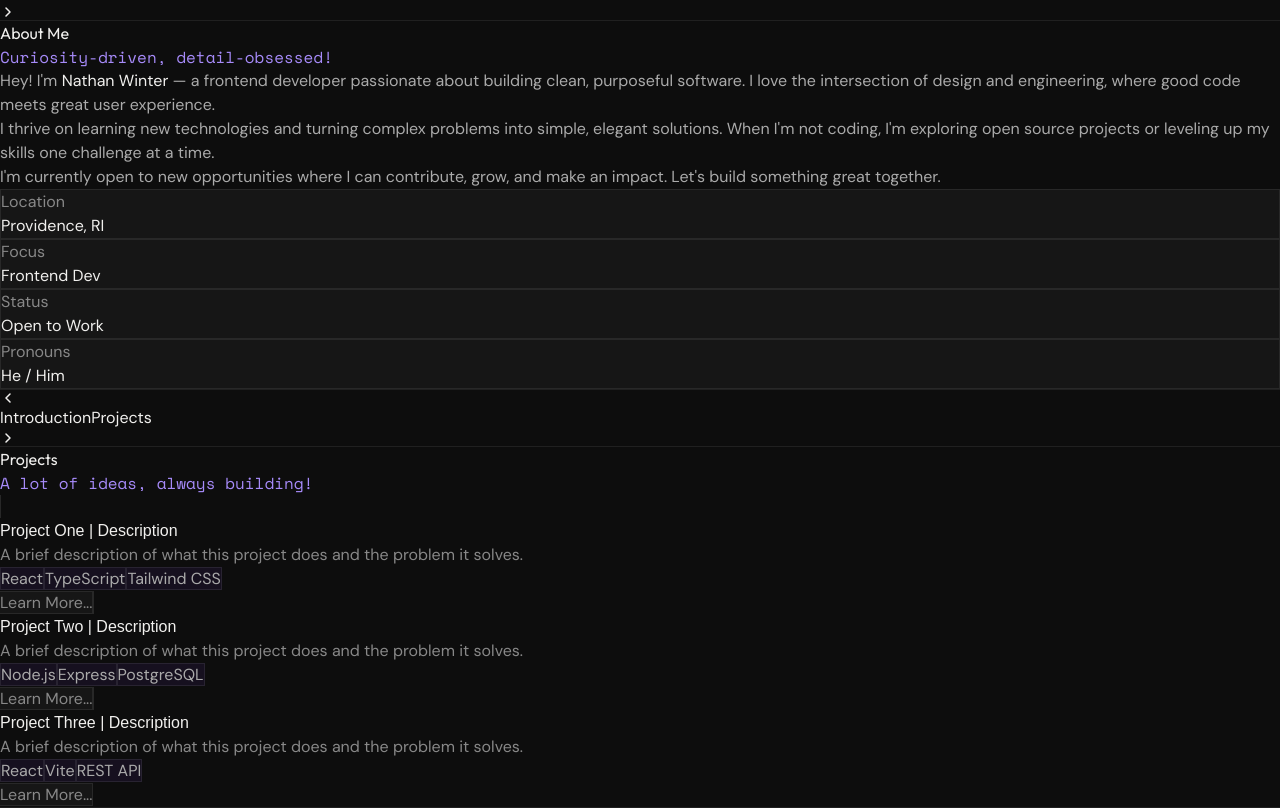
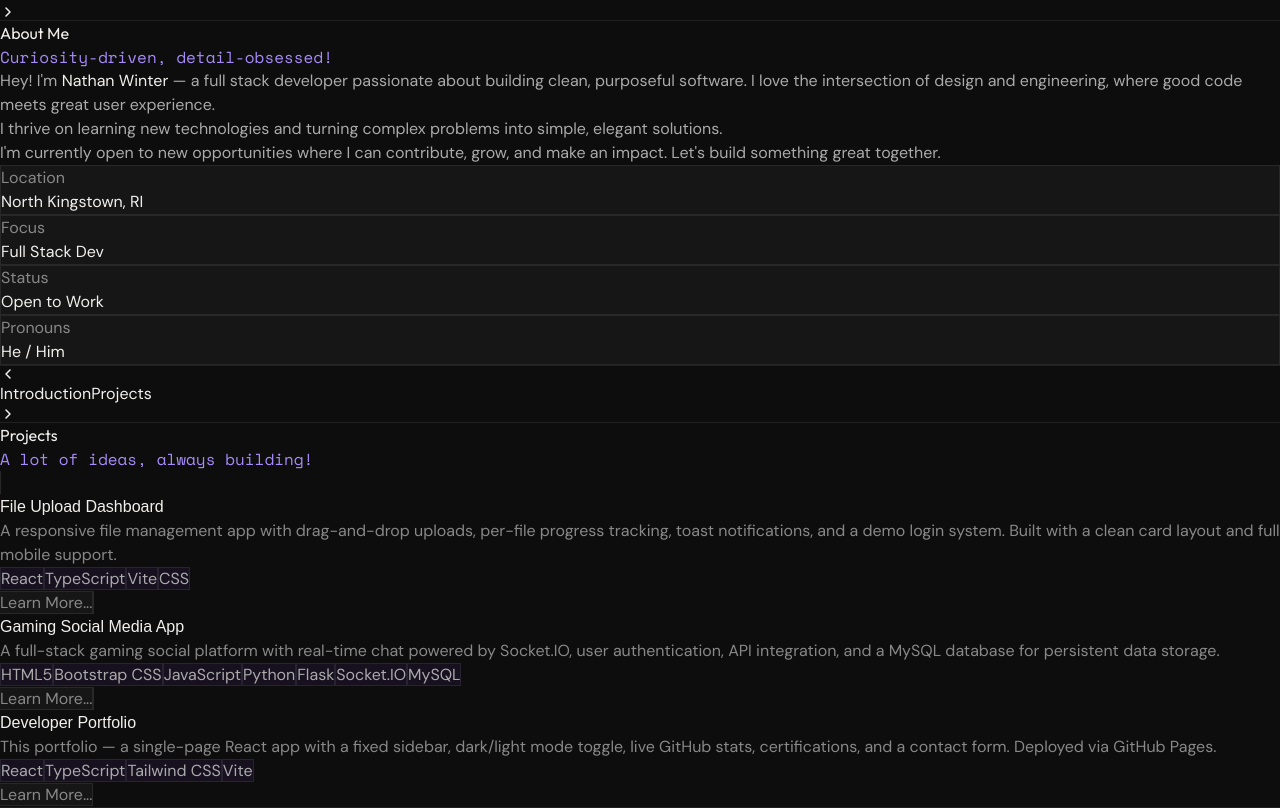
Before and after one commit to Winter0996/Dev-Portfolio, a React (Vite) app: page / in a window 1280 px wide. Shown: the part 1127-1935 px from the top of the page. Built offline with nearby package versions, Linux system fonts and the light colour scheme; no server answers.

Commit message:
feat add real project data and stats redesign (WIP)

```diff
--- a/src/components/sections/AboutMe.tsx
+++ b/src/components/sections/AboutMe.tsx
@@ -17,14 +17,13 @@ export default function AboutMe() {
 
         <div className="space-y-4 text-base leading-relaxed max-w-2xl" style={{ color: 'var(--muted-light)' }}>
           <p>
-            Hey! I'm <span style={{ color: 'var(--text)' }} className="font-medium">Nathan Winter</span> — a frontend developer
+            Hey! I'm <span style={{ color: 'var(--text)' }} className="font-medium">Nathan Winter</span> — a full stack developer
             passionate about building clean, purposeful software. I love the intersection of design
             and engineering, where good code meets great user experience.
           </p>
           <p>
             I thrive on learning new technologies and turning complex problems into simple, elegant
-            solutions. When I'm not coding, I'm exploring open source projects or leveling up my
-            skills one challenge at a time.
+            solutions.
           </p>
           <p>
             I'm currently open to new opportunities where I can contribute, grow, and make an impact.
@@ -34,8 +33,8 @@ export default function AboutMe() {
 
         <div className="grid grid-cols-2 sm:grid-cols-4 gap-3 mt-10">
           {[
-            { label: 'Location', value: 'Providence, RI' },
-            { label: 'Focus',    value: 'Frontend Dev'   },
+            { label: 'Location', value: 'North Kingstown, RI' },
+            { label: 'Focus',    value: 'Full Stack Dev'   },
             { label: 'Status',   value: 'Open to Work'   },
             { label: 'Pronouns', value: 'He / Him'       },
           ].map(item => (
--- a/src/components/sections/Contact.tsx
+++ b/src/components/sections/Contact.tsx
@@ -1,7 +1,7 @@
 import { useState } from 'react';
 import SectionNav from '../SectionNav';
 
-const EMAIL = 'nathanfwinter@gmail.com';
+const EMAIL = 'natefwinter96@gmail.com';
 
 export default function Contact() {
   const [form, setForm] = useState({ name: '', email: '', message: '' });
--- a/src/components/sections/Stats.tsx
+++ b/src/components/sections/Stats.tsx
@@ -3,96 +3,171 @@ import SectionNav from '../SectionNav';
 
 const GITHUB_USERNAME = 'Winter0996';
 const COUNT_URL = `https://api.countapi.xyz/hit/nathanwinter-portfolio/pageviews`;
+const GITHUB_API = `https://api.github.com/users/${GITHUB_USERNAME}`;
+
+interface GitHubUser {
+  followers: number;
+  following: number;
+  public_repos: number;
+}
 
 export default function Stats() {
-  const [views, setViews] = useState<number | null>(null);
-  const [likes, setLikes] = useState(0);
-  const [liked, setLiked] = useState(false);
+  const [views, setViews]   = useState<number | null>(null);
+  const [likes, setLikes]   = useState(0);
+  const [liked, setLiked]   = useState(false);
+  const [ghUser, setGhUser] = useState<GitHubUser | null>(null);
 
   useEffect(() => {
+    // Page views
     fetch(COUNT_URL)
       .then(r => r.json())
       .then(d => setViews(d.value))
       .catch(() => setViews(null));
+
+    // GitHub user stats
+    fetch(GITHUB_API)
+      .then(r => r.json())
+      .then(d => setGhUser({ followers: d.followers, following: d.following, public_repos: d.public_repos }))
+      .catch(() => setGhUser(null));
   }, []);
 
   const handleLike = () => {
     if (!liked) { setLikes(l => l + 1); setLiked(true); }
   };
 
-  const statsUrl  = `https://github-readme-stats.vercel.app/api?username=${GITHUB_USERNAME}&show_icons=true&theme=transparent&hide_border=true&title_color=a78bfa&icon_color=a78bfa&text_color=aaaaaa&bg_color=00000000&rank_icon=github&count_private=true`;
-  const langsUrl  = `https://github-readme-stats.vercel.app/api/top-langs/?username=${GITHUB_USERNAME}&layout=compact&theme=transparent&hide_border=true&title_color=a78bfa&text_color=aaaaaa&bg_color=00000000`;
+  const calUrl    = `https://ghchart.rshah.org/238636/${GITHUB_USERNAME}`;
   const streakUrl = `https://streak-stats.demolab.com?user=${GITHUB_USERNAME}&theme=transparent&hide_border=true&ring=a78bfa&fire=a78bfa&currStreakLabel=a78bfa&sideLabels=888888&dates=555555&stroke=ffffff08&background=00000000`;
-  const calUrl    = `https://ghchart.rshah.org/7c3aed/${GITHUB_USERNAME}`;
+
+  const statCards = [
+    {
+      label: 'Followers',
+      value: ghUser?.followers ?? '—',
+      icon: (
+        <svg width="18" height="18" viewBox="0 0 24 24" fill="none" stroke="currentColor" strokeWidth="1.8">
+          <path d="M17 21v-2a4 4 0 0 0-4-4H5a4 4 0 0 0-4 4v2"/>
+          <circle cx="9" cy="7" r="4"/>
+          <path d="M23 21v-2a4 4 0 0 0-3-3.87"/>
+          <path d="M16 3.13a4 4 0 0 1 0 7.75"/>
+        </svg>
+      ),
+      color: 'var(--accent-light)',
+    },
+    {
+      label: 'Following',
+      value: ghUser?.following ?? '—',
+      icon: (
+        <svg width="18" height="18" viewBox="0 0 24 24" fill="none" stroke="currentColor" strokeWidth="1.8">
+          <path d="M16 21v-2a4 4 0 0 0-4-4H6a4 4 0 0 0-4 4v2"/>
+          <circle cx="9" cy="7" r="4"/>
+          <line x1="19" y1="8" x2="19" y2="14"/>
+          <line x1="22" y1="11" x2="16" y2="11"/>
+        </svg>
+      ),
+      color: '#34d399',
+    },
+    {
+      label: 'Public Repos',
+      value: ghUser?.public_repos ?? '—',
+      icon: (
+        <svg width="18" height="18" viewBox="0 0 24 24" fill="none" stroke="currentColor" strokeWidth="1.8">
+          <path d="M3 3h18v18H3z" rx="2"/>
+          <path d="M3 9h18M9 21V9"/>
+        </svg>
+      ),
+      color: '#60a5fa',
+    },
+    {
+      label: 'Page Views',
+      value: views ?? '—',
+      icon: (
+        <svg width="18" height="18" viewBox="0 0 24 24" fill="none" stroke="currentColor" strokeWidth="1.8">
+          <path d="M1 12s4-8 11-8 11 8 11 8-4 8-11 8-11-8-11-8z"/>
+          <circle cx="12" cy="12" r="3"/>
+        </svg>
+      ),
+      color: '#f472b6',
+    },
+  ];
 
   return (
     <section id="stats" className="min-h-screen flex items-start py-20 px-8 animate-fade-in">
       <div className="max-w-3xl w-full">
         <h2
-          className="text-4xl md:text-5xl font-extrabold mb-4 leading-[1.15] tracking-tight"
+          className="text-4xl md:text-5xl font-extrabold mb-5 leading-[1.2] tracking-normal"
           style={{ fontFamily: 'Outfit, sans-serif', color: 'var(--text)' }}>
-          About this portfolio
+          GitHub Stats
         </h2>
-        <p className="text-base mb-10" style={{ color: 'var(--muted-light)' }}>
-          Insights and metrics about this portfolio website
+        <p
+          className="text-2xl md:text-3xl font-bold italic mb-10 leading-[1.4]"
+          style={{ fontFamily: 'Space Mono, monospace', color: 'var(--accent-light)' }}>
+          Commits, contributions, and counting!
         </p>
 
-        {/* Metric cards */}
-        <div className="grid grid-cols-1 sm:grid-cols-2 gap-4 mb-10">
-          <div className="p-6 rounded-xl" style={{ background: 'var(--bg-card)', border: '1px solid var(--border)' }}>
-            <div className="flex items-center gap-2 text-sm mb-3" style={{ color: 'var(--accent-light)' }}>
-              <svg width="15" height="15" viewBox="0 0 24 24" fill="none" stroke="currentColor" strokeWidth="2"><path d="M1 12s4-8 11-8 11 8 11 8-4 8-11 8-11-8-11-8z"/><circle cx="12" cy="12" r="3"/></svg>
-              Total Views
+        {/* GitHub Contributions Graph */}
+        <div className="rounded-xl overflow-hidden mb-4 p-5" style={{ background: 'var(--bg-card)', border: '1px solid var(--border)' }}>
+          <div className="flex items-center gap-2 mb-4">
+            <svg width="16" height="16" viewBox="0 0 24 24" fill="currentColor" style={{ color: 'var(--accent-light)' }}>
+              <path d="M12 0C5.374 0 0 5.373 0 12c0 5.302 3.438 9.8 8.207 11.387.599.111.793-.261.793-.577v-2.234c-3.338.726-4.033-1.416-4.033-1.416-.546-1.387-1.333-1.756-1.333-1.756-1.089-.745.083-.729.083-.729 1.205.084 1.839 1.237 1.839 1.237 1.07 1.834 2.807 1.304 3.492.997.107-.775.418-1.305.762-1.604-2.665-.305-5.467-1.334-5.467-5.931 0-1.311.469-2.381 1.236-3.221-.124-.303-.535-1.524.117-3.176 0 0 1.008-.322 3.301 1.23A11.509 11.509 0 0 1 12 5.803c1.02.005 2.047.138 3.006.404 2.291-1.552 3.297-1.23 3.297-1.23.653 1.653.242 2.874.118 3.176.77.84 1.235 1.911 1.235 3.221 0 4.609-2.807 5.624-5.479 5.921.43.372.823 1.102.823 2.222v3.293c0 .319.192.694.801.576C20.566 21.797 24 17.3 24 12c0-6.627-5.373-12-12-12z"/>
+            </svg>
+            <p className="text-sm font-semibold" style={{ color: 'var(--text)' }}>GitHub Contributions</p>
+          </div>
+          <img
+            src={calUrl}
+            alt="GitHub Contribution Graph"
+            className="w-full rounded"
+            loading="lazy"
+            style={{ filter: 'brightness(1.05)' }}
+          />
+        </div>
+
+        {/* Stat Cards */}
+        <div className="grid grid-cols-2 sm:grid-cols-4 gap-3 mb-6">
+          {statCards.map(card => (
+            <div
+              key={card.label}
+              className="rounded-xl p-4 flex flex-col items-center justify-center gap-2 text-center"
+              style={{ background: 'var(--bg-card)', border: '1px solid var(--border)' }}>
+              <span style={{ color: card.color }}>{card.icon}</span>
+              <p className="text-2xl font-extrabold" style={{ fontFamily: 'Outfit, sans-serif', color: 'var(--text)' }}>
+                {typeof card.value === 'number' ? card.value.toLocaleString() : card.value}
+              </p>
+              <p className="text-xs" style={{ color: 'var(--muted)' }}>{card.label}</p>
             </div>
-            <p className="text-5xl font-extrabold mb-1" style={{ fontFamily: 'Syne, sans-serif', color: 'var(--accent-light)' }}>
-              {views !== null ? views.toLocaleString() : '—'}
-            </p>
-            <p className="text-xs" style={{ color: 'var(--muted)' }}>Unique page visits tracked live</p>
-          </div>
+          ))}
+        </div>
 
-          <div className="p-6 rounded-xl" style={{ background: 'var(--bg-card)', border: '1px solid var(--border)' }}>
-            <div className="flex items-center gap-2 text-sm mb-3 text-pink-400">
-              <svg width="15" height="15" viewBox="0 0 24 24" fill="none" stroke="currentColor" strokeWidth="2"><path d="M20.84 4.61a5.5 5.5 0 0 0-7.78 0L12 5.67l-1.06-1.06a5.5 5.5 0 0 0-7.78 7.78l1.06 1.06L12 21.23l7.78-7.78 1.06-1.06a5.5 5.5 0 0 0 0-7.78z"/></svg>
-              Appreciation Count
+        {/* Streak */}
+        <div className="rounded-xl p-5 overflow-hidden mb-4" style={{ background: 'var(--bg-card)', border: '1px solid var(--border)' }}>
+          <p className="text-xs uppercase tracking-widest mb-3" style={{ color: 'var(--muted)' }}>Contribution Streak</p>
+          <img src={streakUrl} alt="GitHub Streak" className="w-full max-w-lg mx-auto block" loading="lazy" />
+        </div>
+
+        {/* Appreciation */}
+        <div className="rounded-xl p-6" style={{ background: 'var(--bg-card)', border: '1px solid var(--border)' }}>
+          <div className="flex items-center justify-between flex-wrap gap-4">
+            <div>
+              <p className="flex items-center gap-2 text-sm mb-1 text-pink-400">
+                <svg width="15" height="15" viewBox="0 0 24 24" fill="none" stroke="currentColor" strokeWidth="2"><path d="M20.84 4.61a5.5 5.5 0 0 0-7.78 0L12 5.67l-1.06-1.06a5.5 5.5 0 0 0-7.78 7.78l1.06 1.06L12 21.23l7.78-7.78 1.06-1.06a5.5 5.5 0 0 0 0-7.78z"/></svg>
+                Love Count
+              </p>
+              <p className="text-4xl font-extrabold text-pink-400" style={{ fontFamily: 'Outfit, sans-serif' }}>
+                {liked ? '❤️ ' : ''}{likes}
+              </p>
             </div>
-            <p className="text-5xl font-extrabold text-pink-400 mb-3" style={{ fontFamily: 'Syne, sans-serif' }}>
-              {likes}
-            </p>
             <button
               onClick={handleLike}
-              className="flex items-center gap-2 px-4 py-2 rounded-lg text-sm font-medium transition-all"
-              style={{ background: liked ? 'rgba(244,114,182,0.15)' : 'var(--accent)', color: liked ? '#f472b6' : '#fff', border: liked ? '1px solid rgba(244,114,182,0.3)' : 'none' }}>
-              <svg width="14" height="14" viewBox="0 0 24 24" fill={liked ? 'currentColor' : 'none'} stroke="currentColor" strokeWidth="2"><path d="M20.84 4.61a5.5 5.5 0 0 0-7.78 0L12 5.67l-1.06-1.06a5.5 5.5 0 0 0-7.78 7.78l1.06 1.06L12 21.23l7.78-7.78 1.06-1.06a5.5 5.5 0 0 0 0-7.78z"/></svg>
+              className="flex items-center gap-2 px-5 py-2.5 rounded-lg text-sm font-semibold transition-all"
+              style={{
+                background: liked ? 'rgba(244,114,182,0.15)' : 'var(--accent)',
+                color: liked ? '#f472b6' : '#fff',
+                border: liked ? '1px solid rgba(244,114,182,0.3)' : 'none',
+              }}>
+              <svg width="14" height="14" viewBox="0 0 24 24" fill={liked ? 'currentColor' : 'none'} stroke="currentColor" strokeWidth="2">
+                <path d="M20.84 4.61a5.5 5.5 0 0 0-7.78 0L12 5.67l-1.06-1.06a5.5 5.5 0 0 0-7.78 7.78l1.06 1.06L12 21.23l7.78-7.78 1.06-1.06a5.5 5.5 0 0 0 0-7.78z"/>
+              </svg>
               {liked ? 'Appreciated!' : 'Love this portfolio'}
             </button>
           </div>
-        </div>
-
-        {/* GitHub */}
-        <h3 className="text-2xl font-extrabold mb-1 leading-[1.2]" style={{ fontFamily: 'Syne, sans-serif', color: 'var(--text)' }}>
-          GitHub Stats
-        </h3>
-        <p className="text-sm mb-6" style={{ color: 'var(--muted-light)' }}>Insights and metrics about my GitHub profile</p>
-
-        <div className="p-5 rounded-xl mb-4 overflow-hidden" style={{ background: 'var(--bg-card)', border: '1px solid var(--border)' }}>
-          <p className="text-xs uppercase tracking-widest mb-4" style={{ color: 'var(--muted)' }}>Contribution Graph</p>
-          <img src={calUrl} alt="GitHub Contributions" className="w-full" loading="lazy" style={{ filter: 'brightness(1.1)' }} />
-        </div>
-
-        <div className="grid grid-cols-1 sm:grid-cols-2 gap-4 mb-4">
-          <div className="p-5 rounded-xl overflow-hidden" style={{ background: 'var(--bg-card)', border: '1px solid var(--border)' }}>
-            <p className="text-xs uppercase tracking-widest mb-3" style={{ color: 'var(--muted)' }}>Overview</p>
-            <img src={statsUrl} alt="GitHub Stats" className="w-full" loading="lazy" />
-          </div>
-          <div className="p-5 rounded-xl overflow-hidden" style={{ background: 'var(--bg-card)', border: '1px solid var(--border)' }}>
-            <p className="text-xs uppercase tracking-widest mb-3" style={{ color: 'var(--muted)' }}>Top Languages</p>
-            <img src={langsUrl} alt="Top Languages" className="w-full" loading="lazy" />
-          </div>
-        </div>
-
-        <div className="p-5 rounded-xl overflow-hidden" style={{ background: 'var(--bg-card)', border: '1px solid var(--border)' }}>
-          <p className="text-xs uppercase tracking-widest mb-3" style={{ color: 'var(--muted)' }}>Contribution Streak</p>
-          <img src={streakUrl} alt="Streak" className="w-full max-w-lg mx-auto block" loading="lazy" />
         </div>
 
         <SectionNav prev={{ label: 'Contact', id: 'contact' }} />
--- a/src/data/projects.ts
+++ b/src/data/projects.ts
@@ -8,23 +8,24 @@ export interface Project {
 
 export const projects: Project[] = [
   {
-    title: 'Project One | Description',
-    description: 'A brief description of what this project does and the problem it solves.',
-    tech: ['React', 'TypeScript', 'Tailwind CSS'],
-    repoUrl: 'https://github.com/Winter0996/project-one',
-    liveUrl: 'https://your-project.vercel.app',
+    title: 'File Upload Dashboard',
+    description:
+      'A responsive file management app with drag-and-drop uploads, per-file progress tracking, toast notifications, and a demo login system. Built with a clean card layout and full mobile support.',
+    tech: ['React', 'TypeScript', 'Vite', 'CSS'],
+    repoUrl: 'https://github.com/Winter0996/File-Upload-Dashboard',
   },
   {
-    title: 'Project Two | Description',
-    description: 'A brief description of what this project does and the problem it solves.',
-    tech: ['Node.js', 'Express', 'PostgreSQL'],
-    repoUrl: 'https://github.com/Winter0996/project-two',
+    title: 'Gaming Social Media App',
+    description:
+      'A full-stack gaming social platform with real-time chat powered by Socket.IO, user authentication, API integration, and a MySQL database for persistent data storage.',
+    tech: ['HTML5', 'Bootstrap CSS', 'JavaScript', 'Python', 'Flask', 'Socket.IO', 'MySQL'],
+    repoUrl: 'https://github.com/Winter0996/CSIS3126_Winter',
   },
   {
-    title: 'Project Three | Description',
-    description: 'A brief description of what this project does and the problem it solves.',
-    tech: ['React', 'Vite', 'REST API'],
-    repoUrl: 'https://github.com/Winter0996/project-three',
-    liveUrl: 'https://your-project-3.vercel.app',
+    title: 'Developer Portfolio',
+    description:
+      'This portfolio — a single-page React app with a fixed sidebar, dark/light mode toggle, live GitHub stats, certifications, and a contact form. Deployed via GitHub Pages.',
+    tech: ['React', 'TypeScript', 'Tailwind CSS', 'Vite'],
+    repoUrl: 'https://github.com/Winter0996/Dev-Portfolio',
   },
 ];
```
